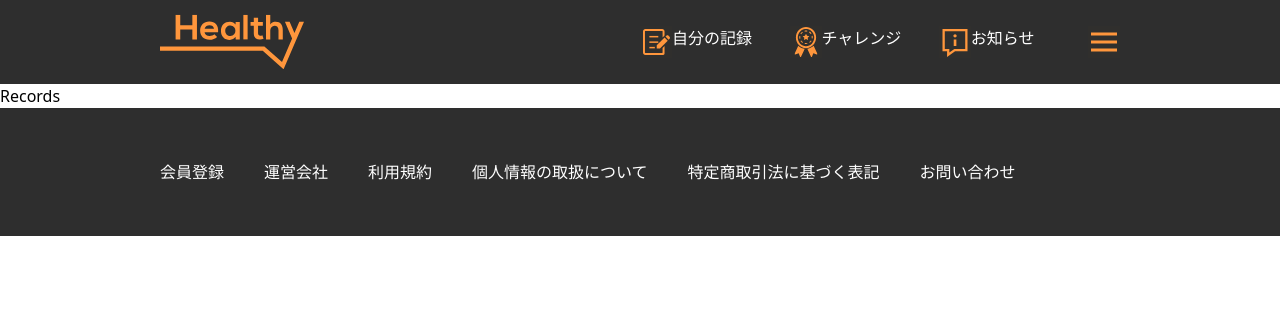
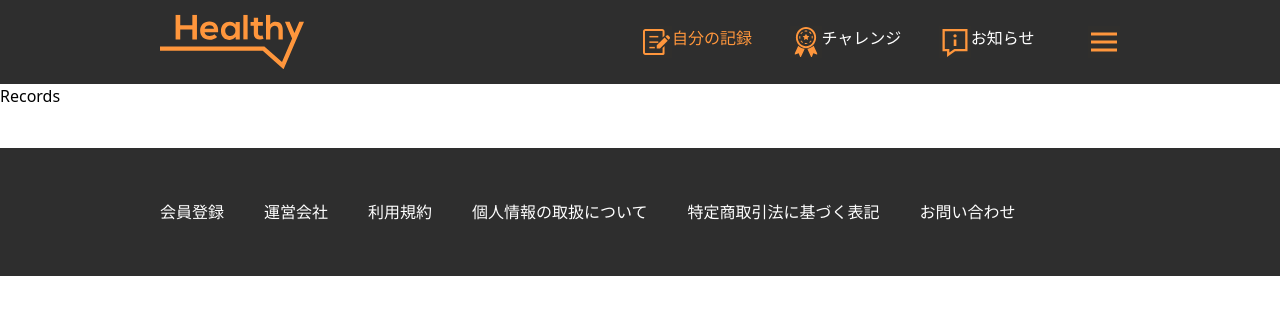
Before and after one commit to LofizDev/Arent_Test, a React (Vite) app: page /records in a window 1280 px wide. Shown: the top 314 px of the page. Built offline with nearby package versions, Linux system fonts and the light colour scheme.

Commit message:
Fix active header

```diff
--- a/src/components/Dropdown.tsx
+++ b/src/components/Dropdown.tsx
@@ -16,14 +16,14 @@ function Dropdown({ children, open, elements }: Props) {
             return item == "コラム一覧" ? (
               <li
                 key={index}
-                className="px-8 py-5 border-y-[0.1px] border-dark-500 cursor-pointer"
+                className="px-8 py-5 border-y-[0.1px] border-dark-500 cursor-pointer hover:text-primary-400"
               >
                 <a href='/column'>{item}</a>
               </li>
             ) : (
               <li
                 key={index}
-                className="px-8 py-5 border-y-[0.1px] border-dark-500 cursor-pointer"
+                className="px-8 py-5 border-y-[0.1px] border-dark-500 cursor-pointer hover:text-primary-400"
               >
                 {item}
               </li>
--- a/src/layout/Footer.tsx
+++ b/src/layout/Footer.tsx
@@ -3,7 +3,7 @@ const FOOTER_DATA = ['会員登録', '運営会社', '利用規約', '個人情
 
 function Footer() {
     return (
-        <div className='h-[128px] bg-dark-600'>
+        <div className='h-[128px] bg-dark-600 mt-10'>
             <div className='w-3/4 h-full text-light m-auto flex items-center'>
                 {
                     FOOTER_DATA.map((item, index) => {
--- a/src/layout/Header.tsx
+++ b/src/layout/Header.tsx
@@ -1,46 +1,74 @@
-import { useState } from 'react';
-import Logo from '../../public/assets/icons/logo.svg';
-import Memo from '../../public/assets/icons/memo.svg';
-import Challenge from '../../public/assets/icons/challenge.svg';
-import Info from '../../public/assets/icons/info.svg';
-import Menu from '../../public/assets/icons/menu.svg';
-import Close from '../../public/assets/icons/close.svg';
-import Dropdown from '../components/Dropdown';
+import { useState } from "react";
+import { NavLink } from "react-router-dom";
+import Logo from "../../public/assets/icons/logo.svg";
+import Memo from "../../public/assets/icons/memo.svg";
+import Challenge from "../../public/assets/icons/challenge.svg";
+import Info from "../../public/assets/icons/info.svg";
+import Menu from "../../public/assets/icons/menu.svg";
+import Close from "../../public/assets/icons/close.svg";
+import Dropdown from "../components/Dropdown";
 
-const ELEMENTS = ['自分の記録', '体重グラフ', '目標', '選択中のコース', 'コラム一覧', '設定'];
+const ELEMENTS = [
+  "自分の記録",
+  "体重グラフ",
+  "目標",
+  "選択中のコース",
+  "コラム一覧",
+  "設定",
+];
 
 function Header() {
-
   const [isOpen, setOpen] = useState<boolean>(false);
 
-    return (<div className="h-[84px] w-full bg-dark-600 m-auto">
-        <div className='w-3/4 h-full m-auto flex justify-between'>
-            <a className='flex items-center' href='/'>
-                <img className='h-[64px] w-[144px]' src={Logo} />
+  return (
+    <div className="h-[84px] w-full bg-dark-600 m-auto">
+      <div className="w-3/4 h-full m-auto flex justify-between">
+        <a className="flex items-center" href="/">
+          <img className="h-[64px] w-[144px]" src={Logo} />
         </a>
-            <div className='flex justify-between items-center w-1/2'>
-                <div className='inline-flex text-light hover:text-primary-400 cursor-pointer mr-4'>
-                    <img className='h-[32px] w-[32px]' src={Memo} />
-                    <a href="/records">自分の記録</a>
+        <div className="flex justify-between items-center w-1/2">
+          <div className="inline-flex text-light hover:text-primary-400 cursor-pointer mr-4">
+            <img className="h-[32px] w-[32px]" src={Memo} />
+            <NavLink
+              to="/records"
+              className={({ isActive }) => (isActive ? "text-primary-400" : "")}
+            >
+              自分の記録
+            </NavLink>
           </div>
-                <div className='inline-flex text-light hover:text-primary-400 cursor-pointer mr-4'>
-                    <img className='h-[32px] w-[32px]' src={Challenge} />
+          <div className="inline-flex text-light hover:text-primary-400 cursor-pointer mr-4">
+            <img className="h-[32px] w-[32px]" src={Challenge} />
             <span>チャレンジ</span>
           </div>
-                <div className='inline-flex text-light hover:text-primary-400 cursor-pointer mr-4'>
-                    <img className='h-[32px] w-[32px]' src={Info} />
+          <div className="inline-flex text-light hover:text-primary-400 cursor-pointer mr-4">
+            <img className="h-[32px] w-[32px]" src={Info} />
             <span>お知らせ</span>
           </div>
-                <div className='ml-4'>
+          <div className="ml-4">
             <Dropdown open={isOpen} elements={ELEMENTS}>
-                        {
-                            isOpen ? <img onClick={() => { setOpen(false) }} className='h-[32px] w-[32px] cursor-pointer' src={Close} /> : <img onClick={() => { setOpen(true) }} className='h-[32px] w-[32px] cursor-pointer' src={Menu} />
-                        }
+              {isOpen ? (
+                <img
+                  onClick={() => {
+                    setOpen(false);
+                  }}
+                  className="h-[32px] w-[32px] cursor-pointer"
+                  src={Close}
+                />
+              ) : (
+                <img
+                  onClick={() => {
+                    setOpen(true);
+                  }}
+                  className="h-[32px] w-[32px] cursor-pointer"
+                  src={Menu}
+                />
+              )}
             </Dropdown>
           </div>
         </div>
       </div>
-    </div>)
+    </div>
+  );
 }
 
-export default Header
+export default Header;
--- a/src/pages/HomePage.tsx
+++ b/src/pages/HomePage.tsx
@@ -12,7 +12,7 @@ function HomePage() {
         <Layout>
             <div>
                 <Chart />
-                <div className='flex mx-auto cursor-pointer items-center w-[700px] justify-between'>
+                <div className='flex mx-auto cursor-pointer items-center w-[700px] justify-between mt-10'>
                     {categories.map(e => (
                         <Hexagon onClick={() => setActive(e.name)} key={e.name} type={e.type} name={e.name} />
                     ))}
```
Lines whose indentation alone changed are shown as unchanged.
